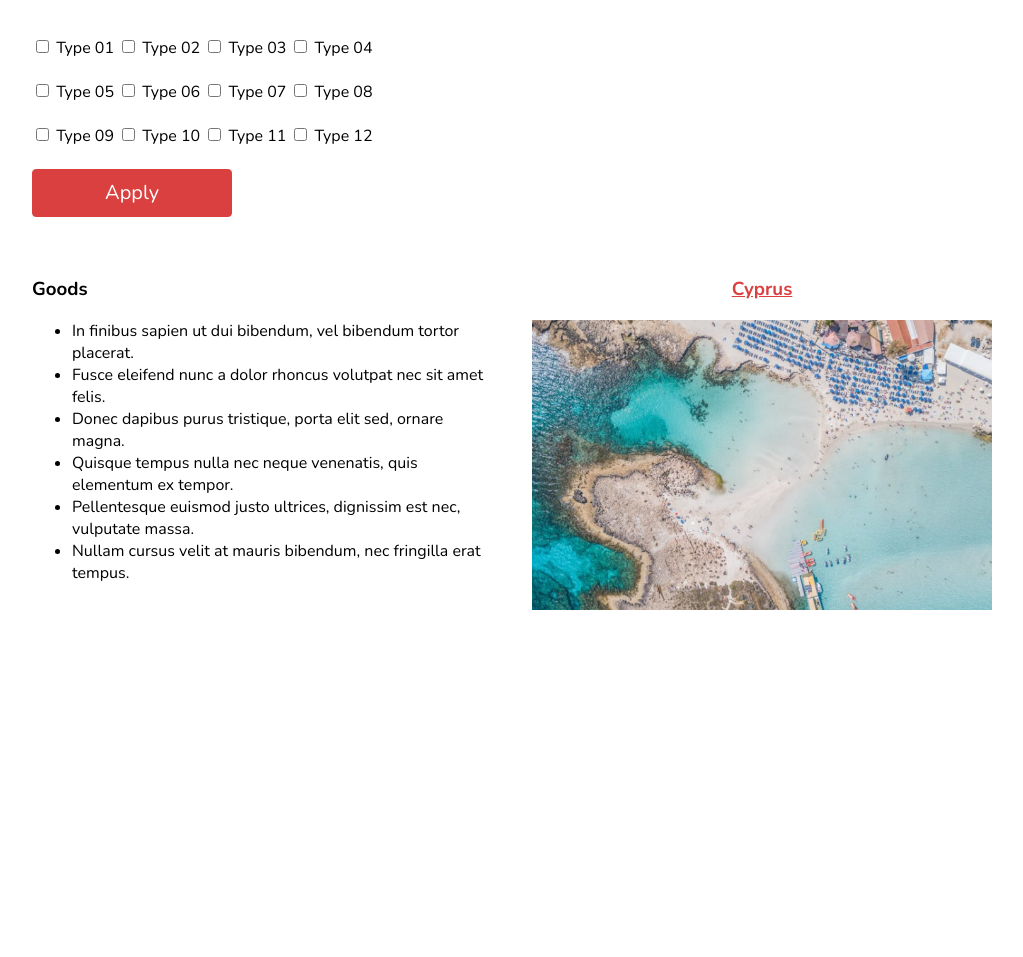
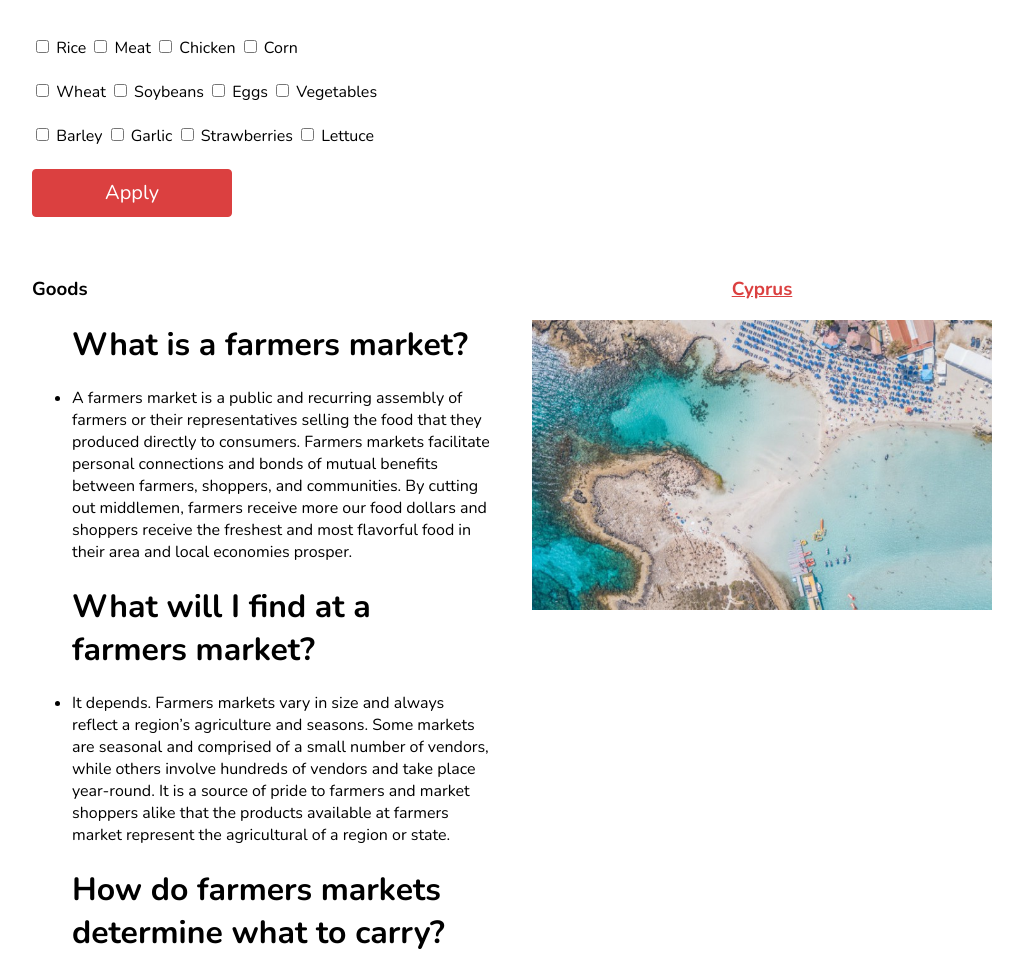
Before and after one commit to i-giron/inst377_jedim, a website: page src/goods.html in a window 1280 px wide. Shown: the part 471-1428 px from the top of the page, without its empty margins (128-1151 px from the left). Before the commit the page ends 1107 px from the top, so only its background shows below. Drawn offline with nearby package versions, Linux system fonts and the light colour scheme.

Commit message:
Update goods.html

```diff
--- a/src/goods.html
+++ b/src/goods.html
@@ -36,30 +36,30 @@
         </div>
         <div class="full-width">
             <form action="">
-                <input type="checkbox" id="Rice" name="Rice" value="Rice">
-                <label for="Rice"> Type 01</label>
-                <input type="checkbox" id="type2" name="type2" value="type2">
-                <label for="type2"> Type 02</label>
-                <input type="checkbox" id="type3" name="type3" value="type3">
-                <label for="type3"> Type 03</label>
-                <input type="checkbox" id="type4" name="type4" value="type4">
-                <label for="type4"> Type 04</label><br><br>
-                <input type="checkbox" id="type5" name="type5" value="type5">
-                <label for="type5"> Type 05</label>
-                <input type="checkbox" id="type6" name="type6" value="type6">
-                <label for="type6"> Type 06</label>
-                <input type="checkbox" id="type7" name="type7" value="type7">
-                <label for="type7"> Type 07</label>
-                <input type="checkbox" id="type8" name="type8" value="type8">
-                <label for="type8"> Type 08</label><br><br>
-                <input type="checkbox" id="type9" name="type9" value="type9">
-                <label for="type9"> Type 09</label>
-                <input type="checkbox" id="type10" name="type10" value="type10">
-                <label for="type10"> Type 10</label>
-                <input type="checkbox" id="type11" name="type11" value="type11">
-                <label for="type11"> Type 11</label>
-                <input type="checkbox" id="type12" name="type12" value="type12">
-                <label for="type12"> Type 12</label><br><br>
+                <input type="checkbox" id="type1" name="type1" value="Rice">
+                <label for="type1"> Rice </label>
+                <input type="checkbox" id="type2" name="type2" value="Meat">
+                <label for="type2"> Meat</label>
+                <input type="checkbox" id="type3" name="type3" value="Chicken">
+                <label for="type3">Chicken</label>
+                <input type="checkbox" id="type4" name="type4" value="Corn">
+                <label for="type4">Corn</label><br><br>
+                <input type="checkbox" id="type5" name="type5" value="Wheat">
+                <label for="type5">Wheat</label>
+                <input type="checkbox" id="type6" name="type6" value="Soybeans">
+                <label for="type6">Soybeans</label>
+                <input type="checkbox" id="type7" name="type7" value="Eggs">
+                <label for="type7">Eggs</label>
+                <input type="checkbox" id="type8" name="type8" value="Vegetables">
+                <label for="type8">Vegetables</label><br><br>
+                <input type="checkbox" id="type9" name="type9" value="Barley">
+                <label for="type9">Barley</label>
+                <input type="checkbox" id="type10" name="type10" value="Garlic">
+                <label for="type10">Garlic</label>
+                <input type="checkbox" id="type11" name="type11" value="Strawberries">
+                <label for="type11">Strawberries</label>
+                <input type="checkbox" id="type12" name="type12" value="Lettuce">
+                <label for="type12">Lettuce</label><br><br>
                 <button class="search-btn">Apply</button>
             </form>
         </div>
@@ -67,12 +67,23 @@
             <div>
                 <h3>Goods</h3>
                 <ul>
-                    <li>In finibus sapien ut dui bibendum, vel bibendum tortor placerat.</li>
-                    <li>Fusce eleifend nunc a dolor rhoncus volutpat nec sit amet felis.</li>
-                    <li>Donec dapibus purus tristique, porta elit sed, ornare magna.</li>
-                    <li>Quisque tempus nulla nec neque venenatis, quis elementum ex tempor.</li>
-                    <li>Pellentesque euismod justo ultrices, dignissim est nec, vulputate massa.</li>
-                    <li>Nullam cursus velit at mauris bibendum, nec fringilla erat tempus.</li>
+                    <h1>What is a farmers market?</h1>
+                    <li>A farmers market is a public and recurring assembly of farmers or their representatives selling the food that they produced directly to consumers.
+                        Farmers markets facilitate personal connections and bonds of mutual benefits between farmers, shoppers, and communities.
+                        By cutting out middlemen, farmers receive more our food dollars and shoppers receive the freshest and
+                        most flavorful food in their area and local economies prosper. </li>
+                    <h1>What will I find at a farmers market?</h1>
+                    <li>It depends. Farmers markets vary in size and always reflect a region’s agriculture and seasons.
+                        Some markets are seasonal and comprised of a small number of vendors, while others involve hundreds of vendors and take place year-round.
+                        It is a source of pride to farmers and market shoppers alike that the products available at farmers market represent the
+                        agricultural of a region or state.</li>
+                    <h1>How do farmers markets determine what to carry?</h1>
+                    <li>What is at market depends on a combination of location, season, and market rules about what can be sold.
+                        Many farmers markets only carry locally-grown, locally-made and/or locally-processed,
+                        foods, and create a system of guidelines that ensure vendors are producing what they are selling. </li>
+                    <h1>Do farmers markets only take cash?</h1>
+                    <li>There are many ways to pay at farmers markets. Cash usually works best but many farmers markets also accept credit and debit cards. Moreover, the United States Department of Agriculture (USDA) has partnered with FMC
+                        to provide eligible farmers markets and direct marketing farmers with the equipment necessary to accept Supplemental Nutrition Assistance Program (SNAP) benefits.</li>
                 </ul>
             </div>
             <div>
```
